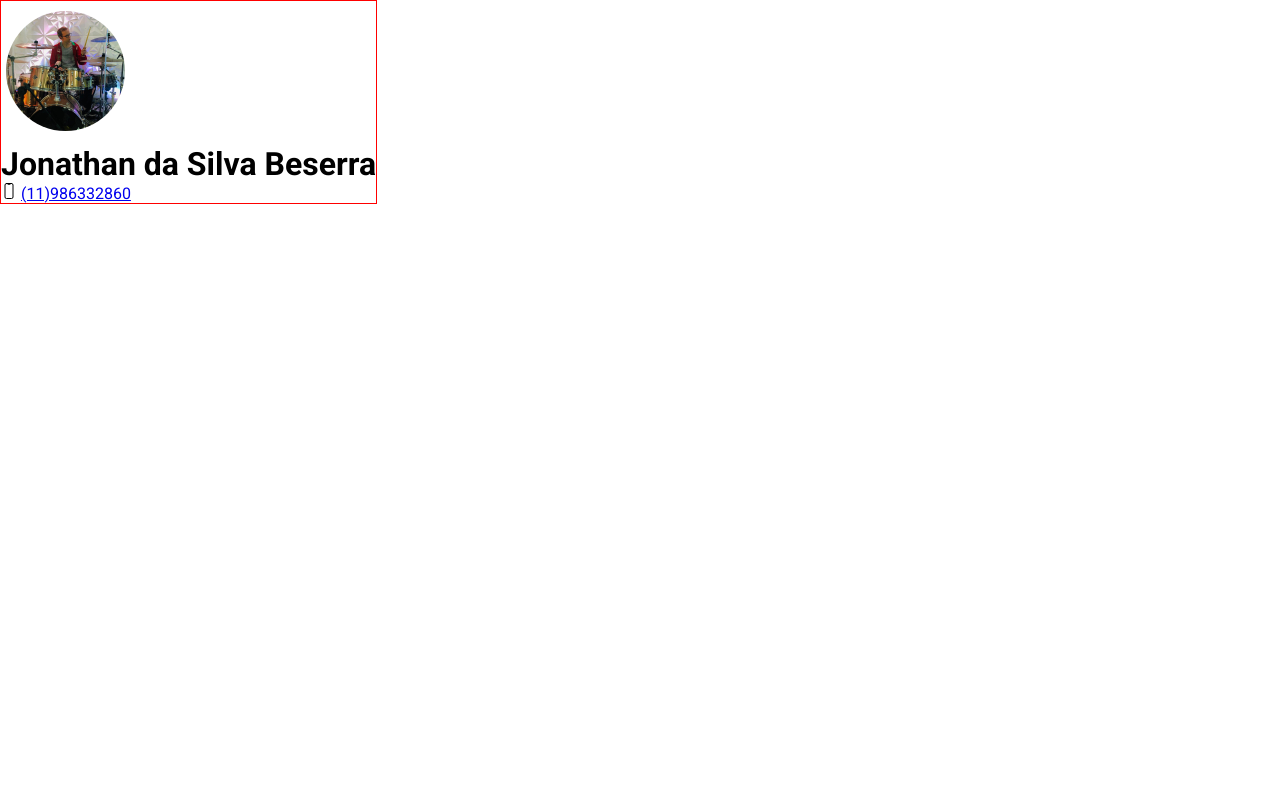
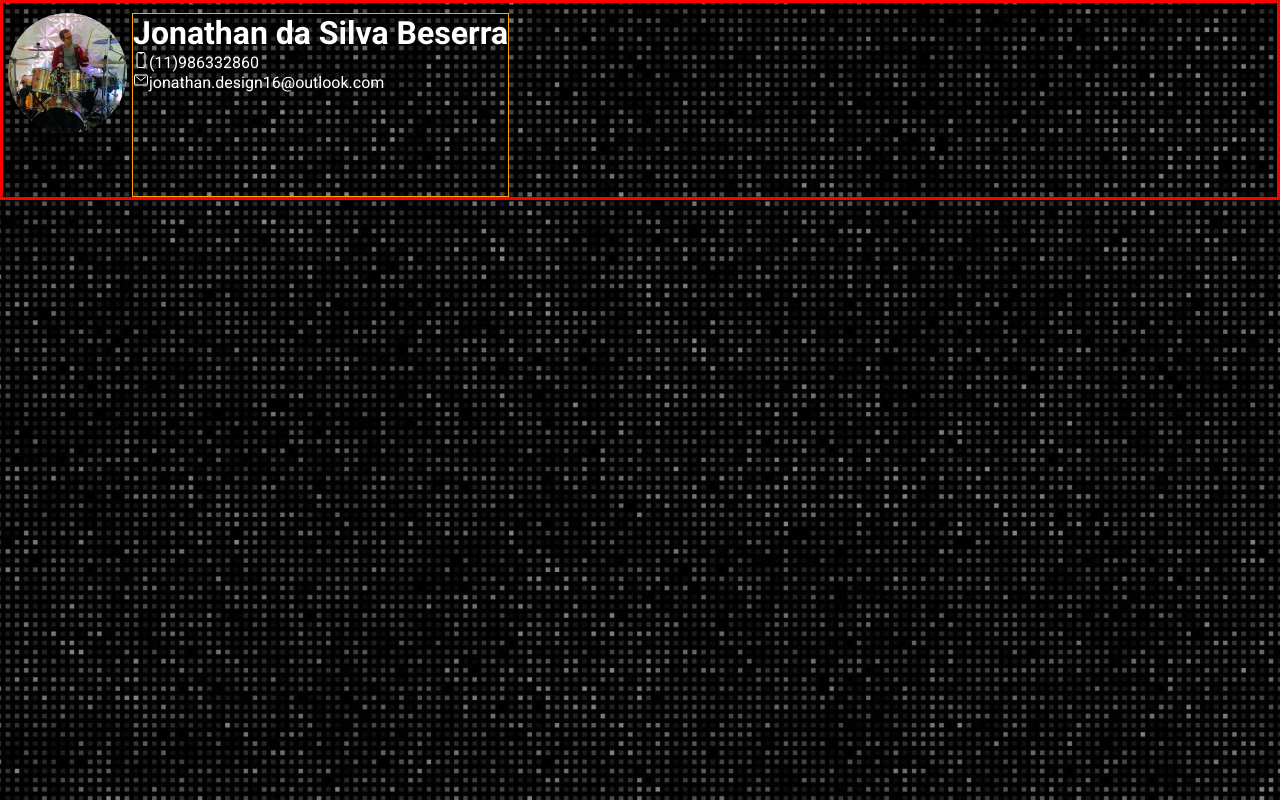
Before and after one commit to JohnSilva98/Curriculo, a plain HTML site: page index.html in a window 1280 px wide. Drawn offline with nearby package versions, Linux system fonts and the light colour scheme.

Commit message:
adicionando informações de contato

```diff
--- a/index.html
+++ b/index.html
@@ -25,9 +25,21 @@
         <div id="img">
           <img src="./assets/profilePhotojpg.jpg" alt="minha foto de perfil" />
         </div>
-        <h1>Jonathan da Silva Beserra</h1>
-        <ion-icon name="phone-portrait-outline"></ion-icon>
-        <a href="https://wa.me/5511986332860" target="_blank">(11)986332860</a>
+        <div id="personalData">
+          <h1>Jonathan da Silva Beserra</h1>
+          <div id="number">
+            <a href="https://wa.me/5511986332860" target="_blank">
+              <ion-icon name="phone-portrait-outline"> </ion-icon
+              >(11)986332860</a
+            >
+          </div>
+          <div id="email">
+            <a href="mailto:jonathan.design16@outlook.com"
+              ><ion-icon name="mail-outline"></ion-icon
+              >jonathan.design16@outlook.com</a
+            >
+          </div>
+        </div>
       </div>
     </header>
     <!--Import IonIcon-->
--- a/styles.css
+++ b/styles.css
@@ -8,14 +8,38 @@
   --main-color: white;
   --border-color: gray;
 }
+
+body {
+  background: url(assets/bg-dark.jpeg) no-repeat top center/cover;
+  height: 100vh;
+}
+/*personal info*/
 #info {
-  border: 1px solid red;
-  display: inline-block;
+  display: flex;
+  border: 3px solid red;
+  width: auto;
+  height: 200px;
+}
 
+#img {
+  display: flex;
 }
 #img img {
   height: 120px;
   border-radius: 50%;
   margin: 10px 5px;
 }
-/*personal info*/
+#personalData {
+  color: var(--main-color);
+  border: 1px solid orange;
+  display: flex;
+  flex-direction: column;
+  margin-top: 10px;
+}
+#number a,
+#email a {
+  text-decoration: none;
+}
+a {
+  color: var(--main-color);
+}
```
